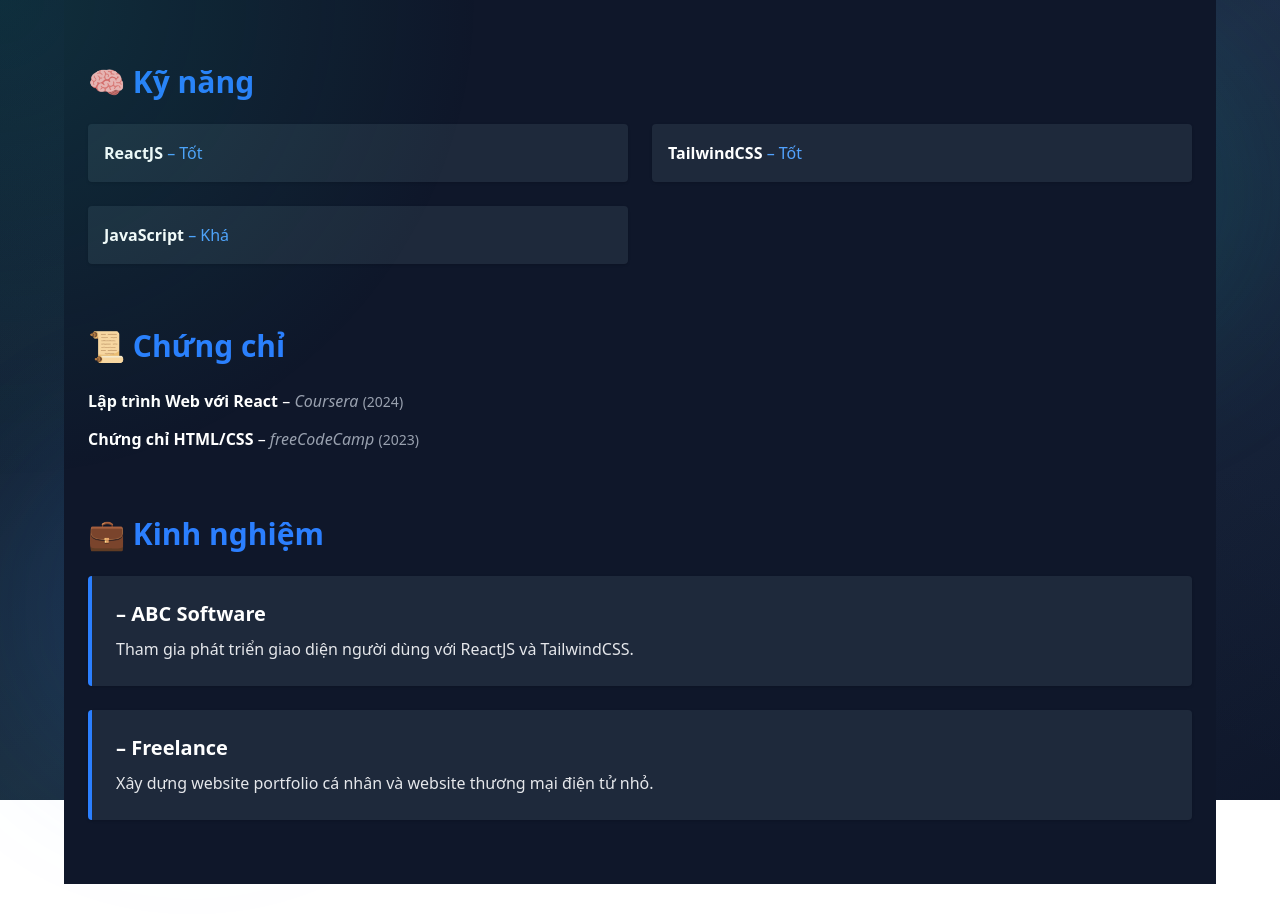
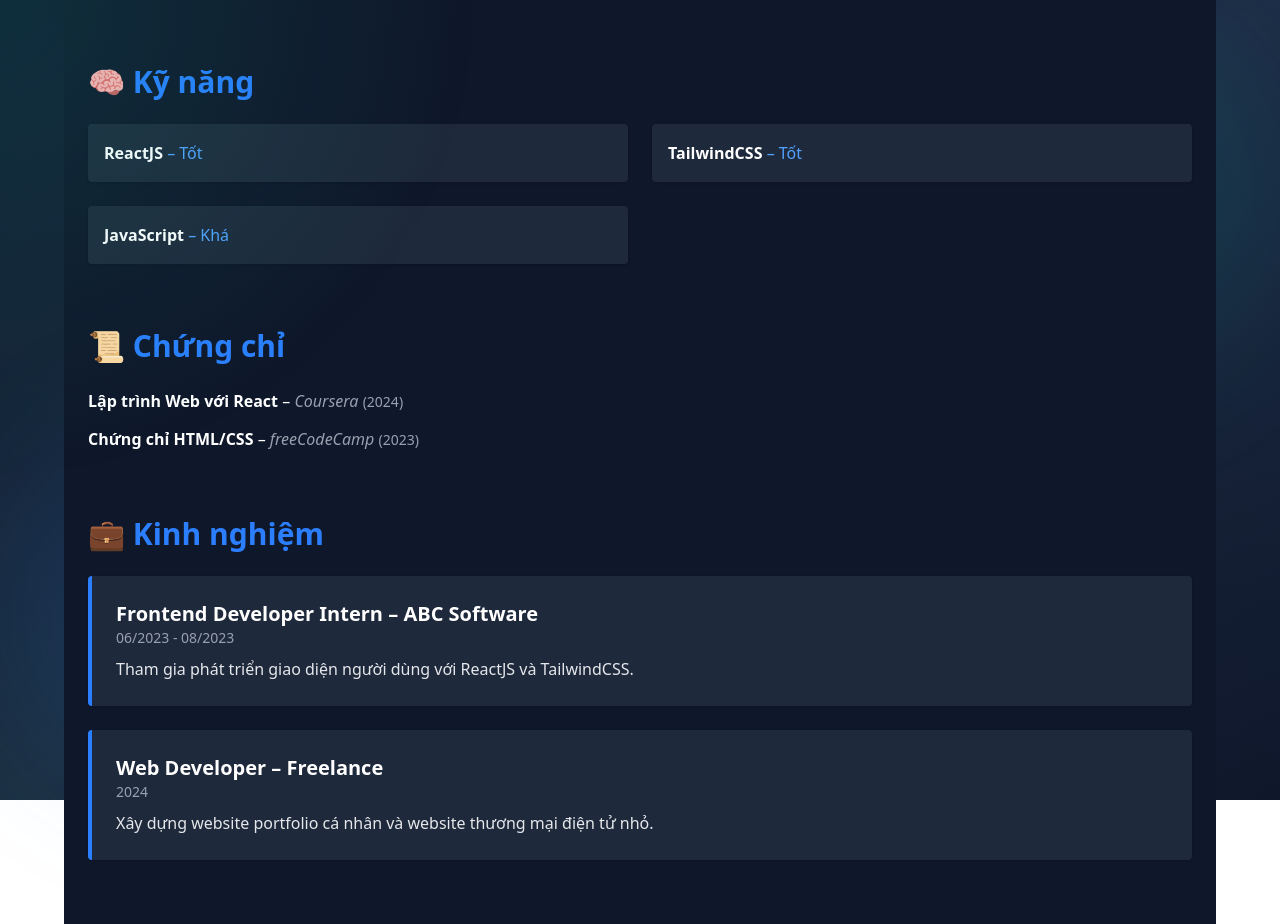
Before and after one commit to haonl321/My-Portfolio, a Next.js app: page /skills in a window 1280 px wide. Before the commit the page ends 884 px from the top, so only its background shows below. Built offline with nearby package versions, Linux system fonts and the light colour scheme.

Commit message:
fix: correct experience field names

```diff
--- a/app/skills/page.tsx
+++ b/app/skills/page.tsx
@@ -45,9 +45,9 @@ export default function Skills() {
               className="bg-[#1e293b] p-6 border-l-4 border-blue-500 rounded shadow"
             >
               <h3 className="text-xl font-semibold text-white">
-                {exp.position} – {exp.company}
+                {exp.role} – {exp.company}
               </h3>
-              <p className="text-sm text-gray-400">{exp.time}</p>
+              <p className="text-sm text-gray-400">{exp.duration}</p>
               <p className="mt-2 text-gray-200">{exp.description}</p>
             </div>
           ))}
```
